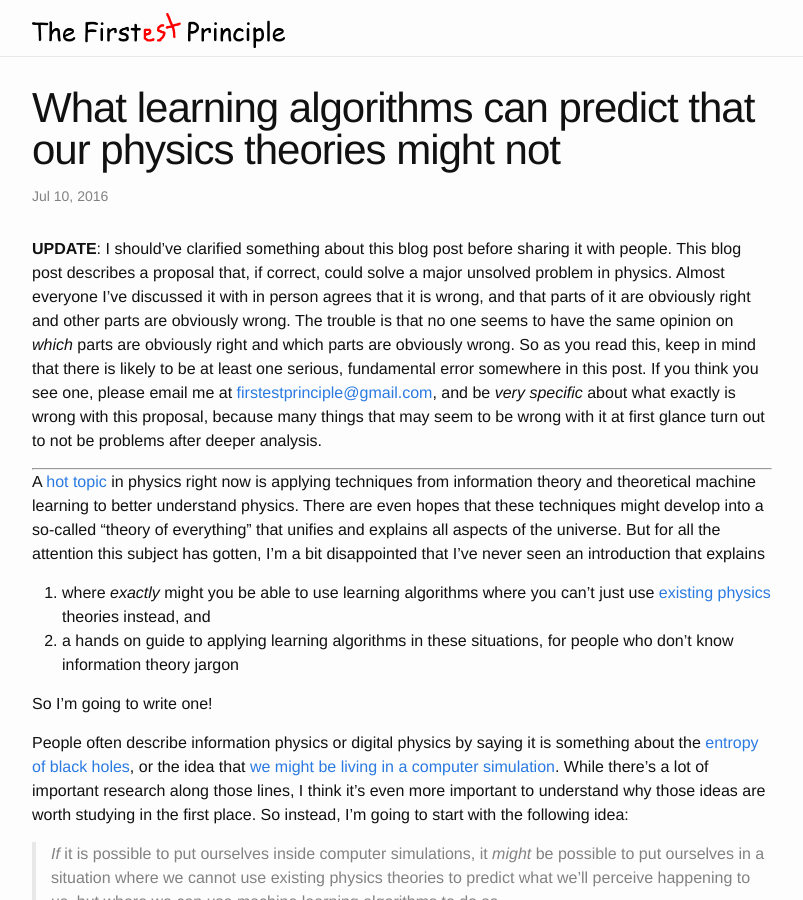
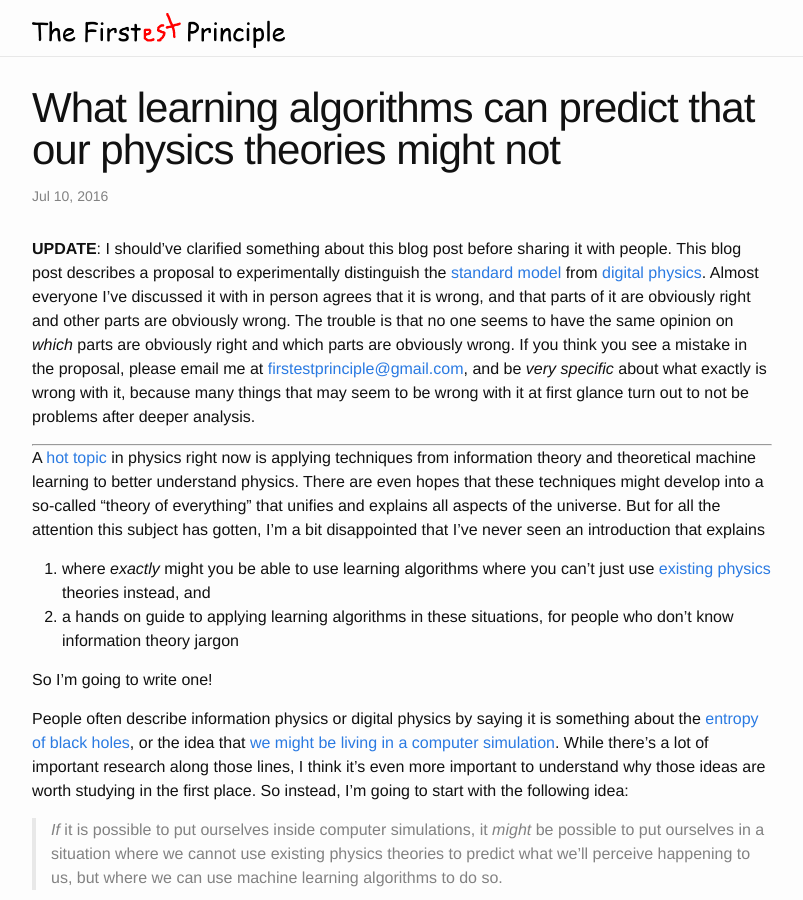
Before and after one commit to ad510/firstest-principle, a Jekyll site: the page built from _posts/2016-07-10-learning.md, in a window 1280 px wide and 900 px high. Shown: the whole window, without its empty margins (238-1041 px from the left). Built offline with Jekyll 4.4.1, drawn with Linux system fonts in a browser that asks for light colours.

Commit message:
clarify exactly what the proposal would solve

```diff
--- a/_posts/2016-07-10-learning.md
+++ b/_posts/2016-07-10-learning.md
@@ -2,7 +2,7 @@
 layout: post
 title:  "What learning algorithms can predict that our physics theories might not"
 ---
-**UPDATE**: I should've clarified something about this blog post before sharing it with people. This blog post describes a proposal that, if correct, could solve a major unsolved problem in physics. Almost everyone I've discussed it with in person agrees that it is wrong, and that parts of it are obviously right and other parts are obviously wrong. The trouble is that no one seems to have the same opinion on *which* parts are obviously right and which parts are obviously wrong. So as you read this, keep in mind that there is likely to be at least one serious, fundamental error somewhere in this post. If you think you see one, please email me at [firstestprinciple@gmail.com](mailto:firstestprinciple@gmail.com), and be *very specific* about what exactly is wrong with this proposal, because many things that may seem to be wrong with it at first glance turn out to not be problems after deeper analysis.
+**UPDATE**: I should've clarified something about this blog post before sharing it with people. This blog post describes a proposal to experimentally distinguish the [standard model](https://en.wikipedia.org/wiki/Standard_Model) from [digital physics](https://en.wikipedia.org/wiki/Digital_physics). Almost everyone I've discussed it with in person agrees that it is wrong, and that parts of it are obviously right and other parts are obviously wrong. The trouble is that no one seems to have the same opinion on *which* parts are obviously right and which parts are obviously wrong. If you think you see a mistake in the proposal, please email me at [firstestprinciple@gmail.com](mailto:firstestprinciple@gmail.com), and be *very specific* about what exactly is wrong with it, because many things that may seem to be wrong with it at first glance turn out to not be problems after deeper analysis.
 
 ---
 
```
